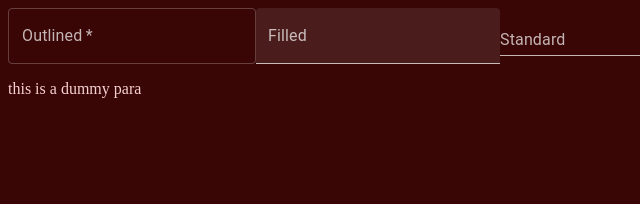
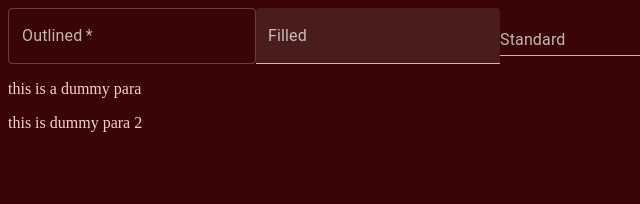
Before and after one commit to SudeepB19/demo-proj, a React (Create React App) app: page / in a window 1280 px wide. Shown: the top 204 px of the page, without its empty margins (0-640 px from the left). Built offline with nearby package versions, Linux system fonts and the light colour scheme.

Commit message:
dummy para 2 added

```diff
--- a/src/App.js
+++ b/src/App.js
@@ -39,6 +39,7 @@ function App() {
         <TextField id="filled-basic" label="Filled" variant="filled" />
         <TextField id="standard-basic" label="Standard" variant="standard" />
         <p>this is a dummy para</p>
+        <p>this is dummy para 2</p>
 
       </ThemeProvider>
     </div>
```
